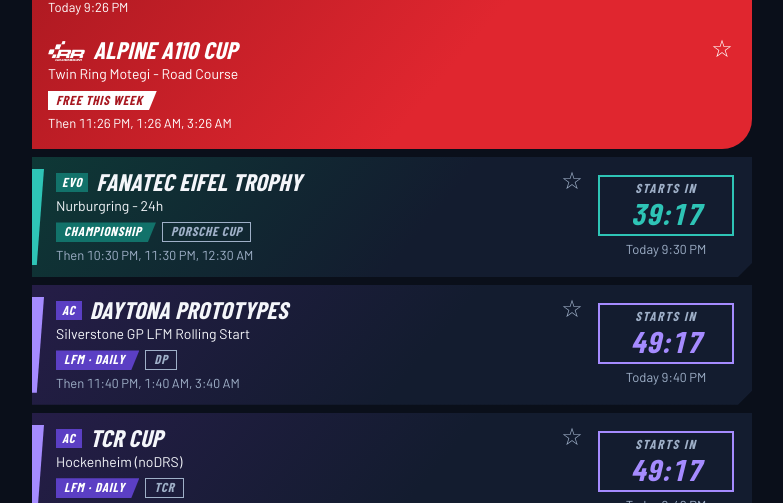
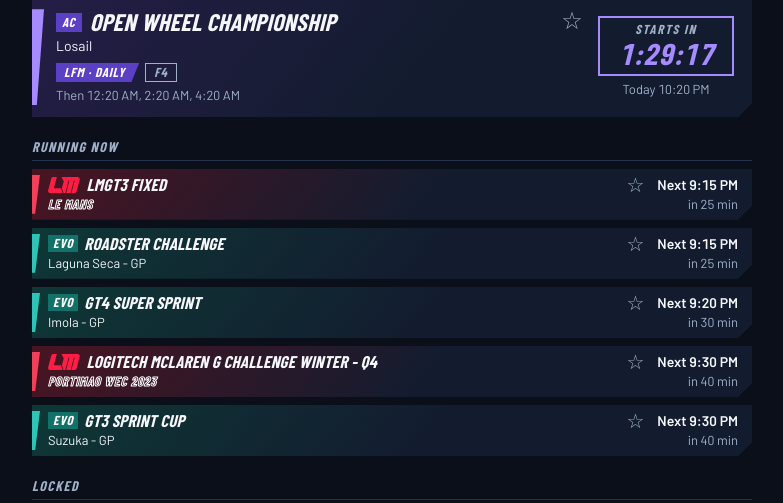
Before and after one commit to Btfsplk83/racing-board, a plain HTML site: page index.html in a window 1280 px wide. Shown: the part 1772-2275 px from the top of the page, without its empty margins (248-1031 px from the left). Drawn offline with nearby package versions, Linux system fonts and the light colour scheme; a web font is replaced by a local one.

Commit message:
Sync page and poller from source

```diff
--- a/index.html
+++ b/index.html
@@ -1189,11 +1189,13 @@ header::after{z-index:1;--fx:60px;--fy:0;animation:hpIn var(--d-hdr) var(--ease)
     m.appendChild(el("div","track",(s.hotlap?"Hot lap · ":"")+(s.league?s.league+" · ":"")+s.track));
     var w=el("div","when");
     var cd=null;
-    if(x.live){
+    if(x.live&&(s.hotlap||!x.t)){
       w.appendChild(el("div","at num",s.hotlap?"Open":"Running"));
       w.appendChild(el("div","incd num",s.hotlap?"until "+fmtAt(Date.parse(s.until)):"since "+fmtTime(x.started)));
     }else if(x.t){
-      w.appendChild(el("div","at num",x.timeOnly||x.day===0||x.day===1?fmtTime(x.t):fmtAt(x.t)));
+      /* A running race was missed, so its row shows when you can next join. */
+      var same=new Date(x.t).toDateString()===new Date().toDateString();
+      w.appendChild(el("div","at num",x.live?"Next "+(same?fmtTime(x.t):fmtAt(x.t)):x.timeOnly||x.day===0||x.day===1?fmtTime(x.t):fmtAt(x.t)));
       cd=el("div","incd num",fmtIn(x.t-Date.now()));w.appendChild(cd);
     }else w.appendChild(el("div","at num",x.lastRan?"Ran "+fmtTime(x.lastRan):s.hotlap?"Open":"Running"));
     head.appendChild(m);head.appendChild(w);
@@ -1210,8 +1212,8 @@ header::after{z-index:1;--fx:60px;--fy:0;animation:hpIn var(--d-hdr) var(--ease)
     lockSeen[x.key]=!!x.locked;runSeen[x.key]=false;
     enter(li,x.key);
     if(x.key===openKey)syncCard(li);
-    if(x.live)rows.push({cd:null,t:0,e:endOf(x)});
-    else if(x.t)rows.push({cd:cd,inc:true,t:x.t,p:x.locked||x.evt?0:x.t-SOON});
+    if(x.live&&!cd)rows.push({cd:null,t:0,e:endOf(x)});
+    else if(x.t)rows.push({cd:cd,inc:true,t:x.t,e:x.live?endOf(x):0,p:x.locked||x.evt||x.live?0:x.t-SOON});
     return li;
   }
   function buildBlock(x){
@@ -1274,14 +1276,22 @@ header::after{z-index:1;--fx:60px;--fy:0;animation:hpIn var(--d-hdr) var(--ease)
     /* Running, seen-once, and starts within SOON get full cards. Later ones become one-line rows under day headings,
        and locked races go last as one-line rows (except in favorites-only, where they keep their card). */
     var nowT=now.getTime(),today=new Date(now.getFullYear(),now.getMonth(),now.getDate()).getTime();
-    var soon=[],later=[],locked=[];
+    var soon=[],later=[],locked=[],running=[];
     items.forEach(function(x){
       if(x.locked&&!(p.favOnly&&x.fav)){x.compact=true;x.day=-1;locked.push(x);return}
-      if(x.live||!x.t||x.t-nowT<=SOON||x.hero){soon.push(x);return}
+      if(x.hero){soon.push(x);return}
+      /* Running races were missed: one-line rows that show the next start. */
+      if(x.live){x.compact=true;x.day=0;running.push(x);return}
+      if(!x.t||x.t-nowT<=SOON){soon.push(x);return}
       var d=new Date(x.t);d=new Date(d.getFullYear(),d.getMonth(),d.getDate()).getTime();
       x.compact=true;x.day=Math.round((d-today)/864e5);later.push(x);
     });
     soon.forEach(function(x){list.appendChild(buildCard(x))});
+    if(running.length){
+      running.sort(function(a,b){return (a.t||8e15)-(b.t||8e15)});
+      var rh=el("li","daygrp");rh.appendChild(el("h3","","Running now"));list.appendChild(rh);
+      running.forEach(function(x){list.appendChild(buildCard(x))});
+    }
     later.sort(function(a,b){return a.t-b.t});
     var lastG=null;
     later.concat(locked).forEach(function(x){
```
